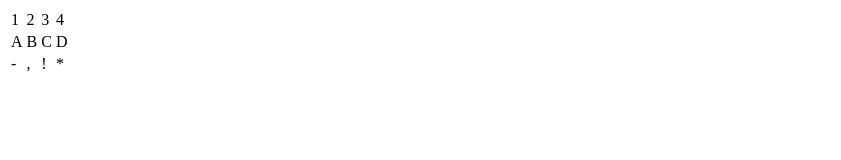
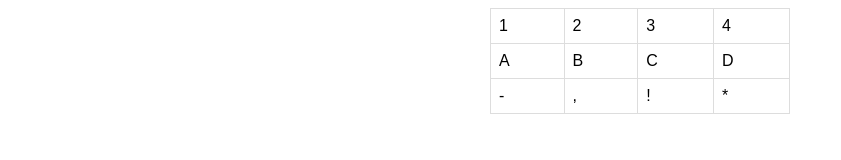
Before and after one commit to sdmit93/sdmit93.github.io, a plain HTML site: page test.html in a window 1280 px wide. Shown: the whole page, without its empty margins (0-841 px from the left). Drawn offline with Linux system fonts and the light colour scheme.

Commit message:
Update test page

```diff
--- a/test.html
+++ b/test.html
@@ -3,6 +3,24 @@
 <head>
     <meta charset="UTF-8">
     <title>Test table</title>
+    <style>
+        body {
+            font-family: arial, sans-serif;
+        }
+
+        table {
+            border-collapse: collapse;
+            width: 300px;
+            margin: 0 auto;
+        }
+
+        td, th {
+            border: 1px solid #dddddd;
+            text-align: left;
+            padding: 8px;
+        }
+</style>
+    </style>
 </head>
 <body>
     <table>
```
